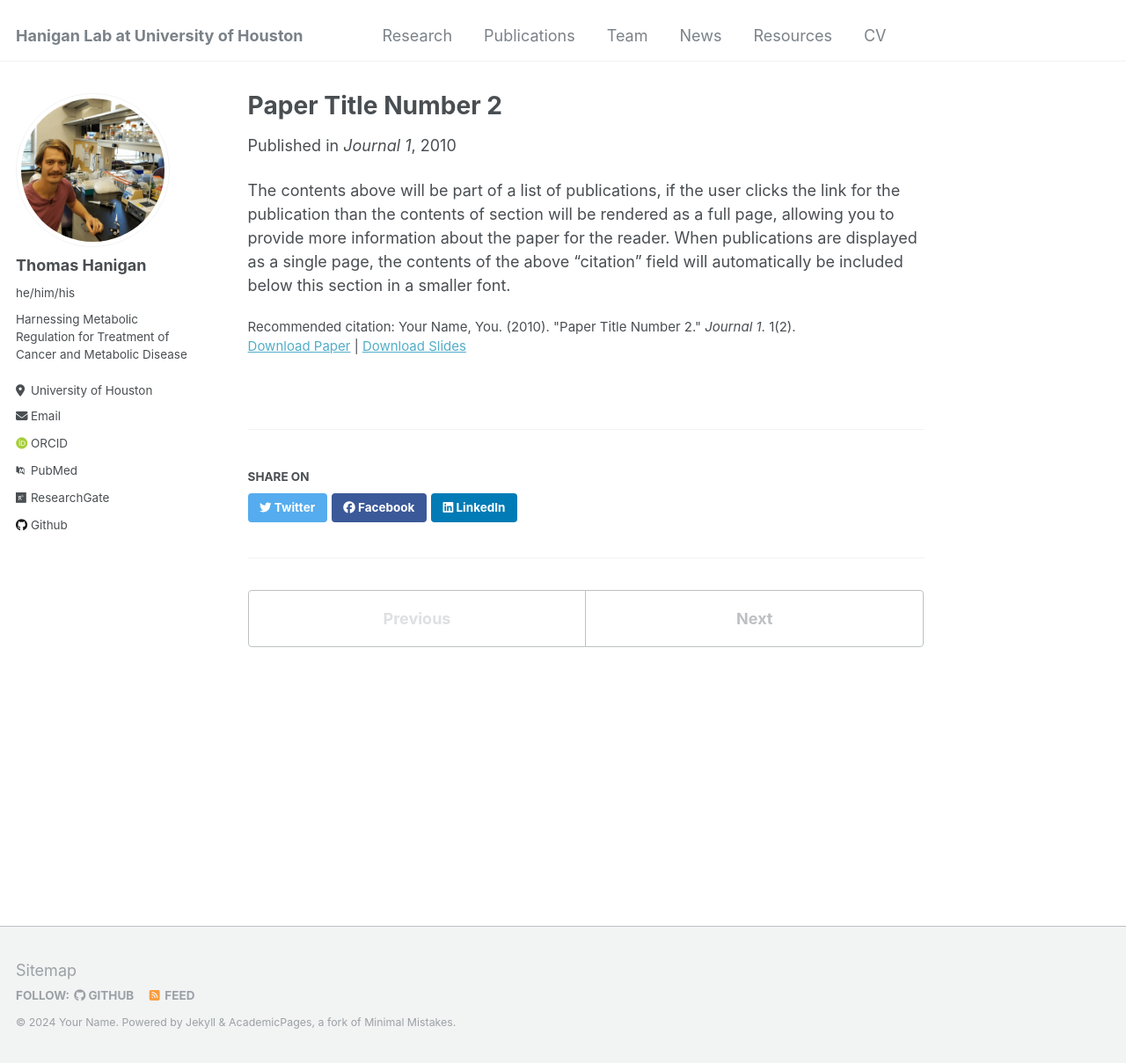
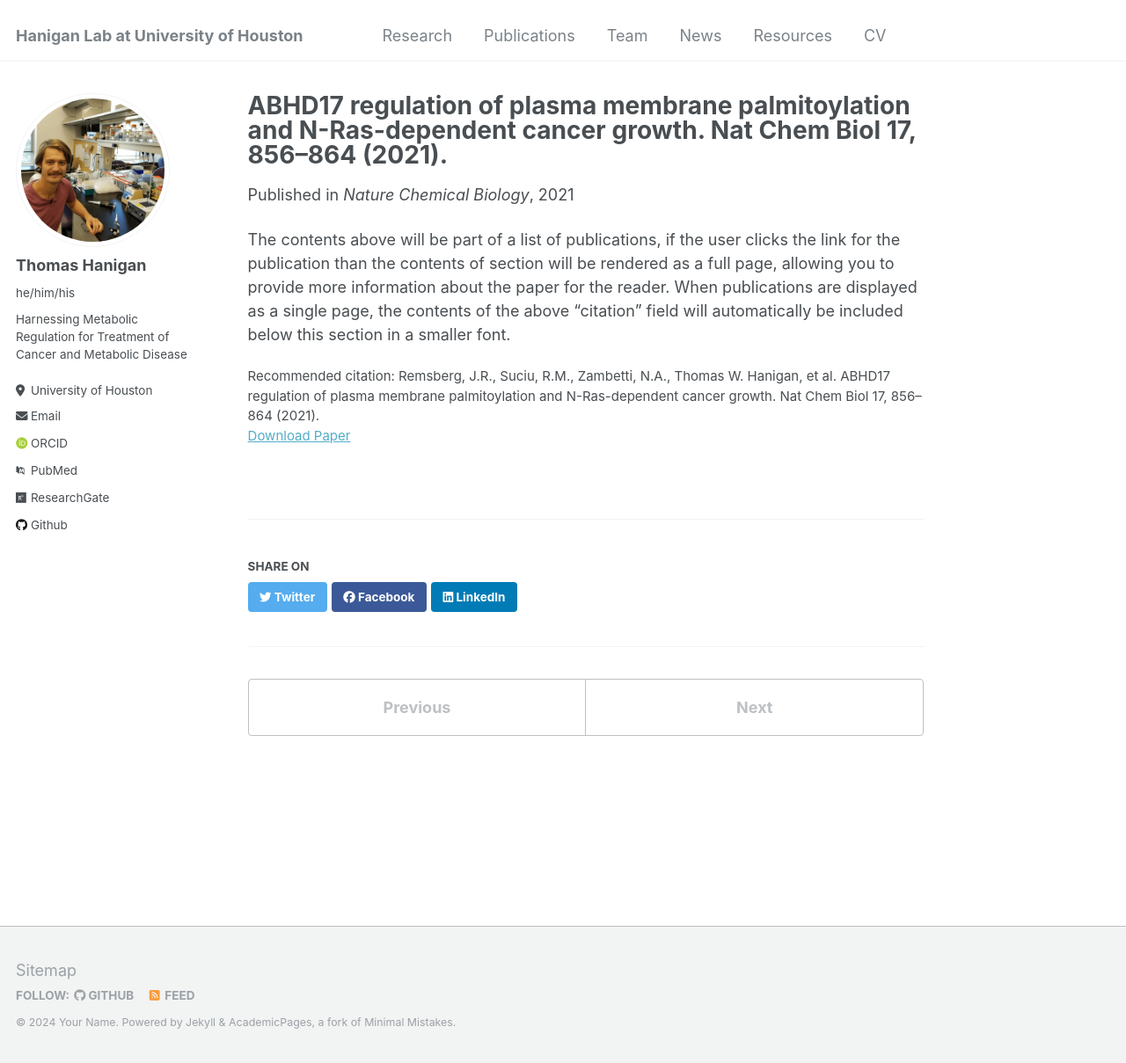
Before and after one commit to twhanigan/twhanigan.github.io, a Jekyll site: the page built from _publications/2010-10-01-paper-title-number-2.md, in a window 1280 px wide and 1209 px high. Shown: the whole window at 88% size. Built offline with Jekyll 4.4.1, drawn with Linux system fonts in a browser that asks for light colours; some web fonts are replaced.

Commit message:
publications

```diff
--- a/_publications/2010-10-01-paper-title-number-2.md
+++ b/_publications/2010-10-01-paper-title-number-2.md
@@ -1,13 +1,13 @@
 ---
-title: "Paper Title Number 2"
+title: "ABHD17 regulation of plasma membrane palmitoylation and N-Ras-dependent cancer growth. Nat Chem Biol 17, 856–864 (2021)."
 collection: publications
-permalink: /publication/2010-10-01-paper-title-number-2
-excerpt: 'This paper is about the number 2. The number 3 is left for future work.'
-date: 2010-10-01
-venue: 'Journal 1'
-slidesurl: 'http://academicpages.github.io/files/slides2.pdf'
-paperurl: 'http://academicpages.github.io/files/paper2.pdf'
-citation: 'Your Name, You. (2010). &quot;Paper Title Number 2.&quot; <i>Journal 1</i>. 1(2).'
+permalink: /files/Pub2_Postdoctoral_NatChemBiol_2022
+excerpt: 'Significance: Discovery of first in class inhibitors ABHD17, which selectively block depalmitoylation of N-Ras in a plasma membrane-specific fashion.'
+date: 2021-04-29
+venue: 'Nature Chemical Biology'
+slidesurl: #'http://academicpages.github.io/files/slides2.pdf'
+paperurl: 'https://doi.org/10.1038/s41589-021-00785-8'
+citation: 'Remsberg, J.R., Suciu, R.M., Zambetti, N.A., Thomas W. Hanigan, et al. ABHD17 regulation of plasma membrane palmitoylation and N-Ras-dependent cancer growth. Nat Chem Biol 17, 856–864 (2021).'
 ---
 
 The contents above will be part of a list of publications, if the user clicks the link for the publication than the contents of section will be rendered as a full page, allowing you to provide more information about the paper for the reader. When publications are displayed as a single page, the contents of the above "citation" field will automatically be included below this section in a smaller font.
```
Also changed, not shown: _publications/2009-10-01-paper-title-number-1.md (+1 -1 lines), _publications/2015-10-01-paper-title-number-3.md (+6 -6 lines), _publications/2024-02-17-paper-title-number-4.md (+7 -7 lines), _publications/2024-02-17-paper-title-number-5.md (added, +12 -0 lines), _publications/2024-02-17-paper-title-number-6.md (added, +12 -0 lines), _publications/2024-02-17-paper-title-number-7.md (added, +12 -0 lines).
